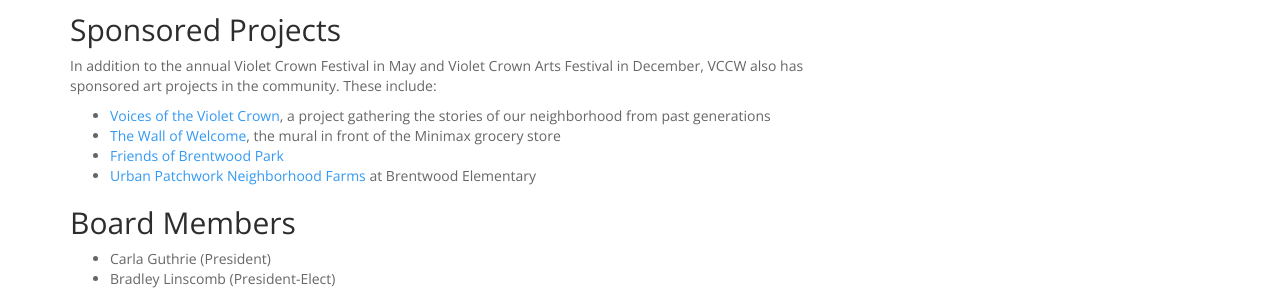
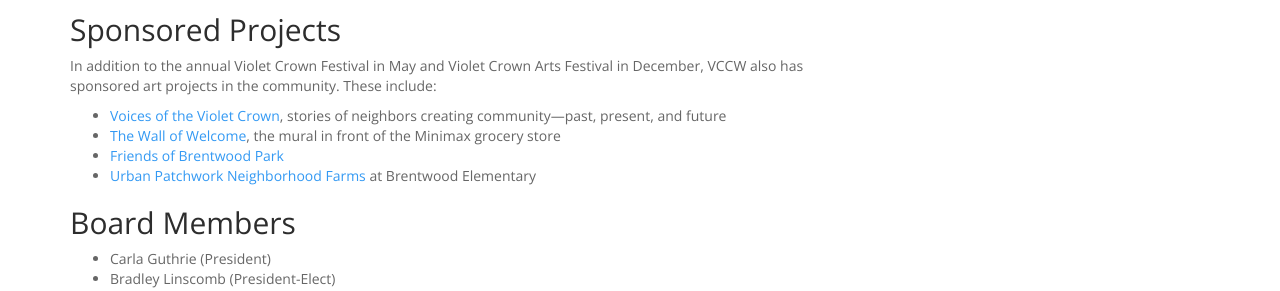
Before and after one commit to vccw/vccw.github.io, a Jekyll site: the page built from about.md, in a window 1280 px wide. Shown: the part 771-1062 px from the top of the page. Built offline with Jekyll 4.4.1, drawn with Linux system fonts in a browser that asks for light colours; comment, search, counter and statistics services are not loaded.

Commit message:
Update description of Voices

```diff
--- a/about.md
+++ b/about.md
@@ -21,8 +21,7 @@
 In addition to the annual Violet Crown Festival in May and Violet Crown Arts Festival in
 December, VCCW also  has sponsored art projects in the community.  These include:
 
-* [Voices of the Violet Crown](voices.html), a project gathering the stories
-  of our neighborhood from past generations
+* [Voices of the Violet Crown](voices.html), stories of neighbors creating community—past, present, and future
 * [The Wall of Welcome](wall.html), the mural in front of the Minimax grocery store
 * [Friends of Brentwood Park](http://friendsofbrentwoodpark.org/)
 * [Urban Patchwork Neighborhood Farms](http://urbanpatchwork.org/) at Brentwood Elementary
```
